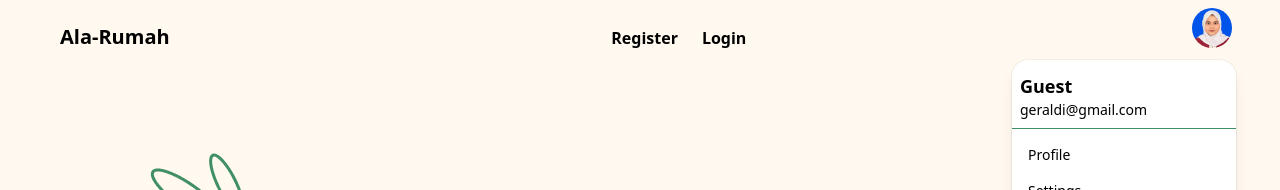
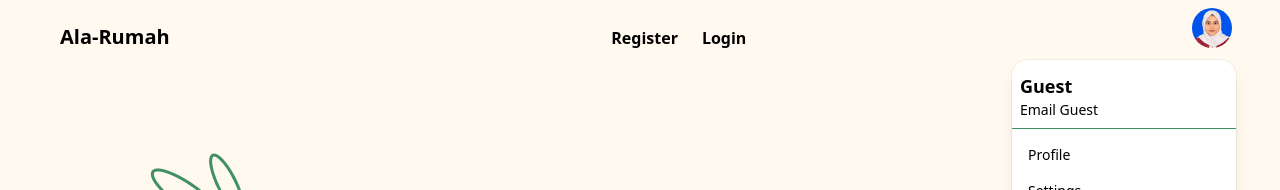
Before and after one commit to GeraldiNathan/ReactLaravel-FP, a React (Create React App) app: page /home in a window 1280 px wide. Both pictures are taken after a click on the element 1211 px from the left and 28 px from the top of the page. Shown: the top 190 px of the page. Built offline with nearby package versions, Linux system fonts and the light colour scheme.

Commit message:
feat(Navbar) : implemen show up email under username

```diff
--- a/src/components/NavbarComponents.jsx
+++ b/src/components/NavbarComponents.jsx
@@ -12,6 +12,7 @@ function Navbar() {
   console.warn(user);
 
   let userName = user ? user.name : "Guest";
+  let userEmail = user ? user.email : "Email Guest";
 
   // Logout
   const navigate = useNavigate();
@@ -102,7 +103,7 @@ function Navbar() {
                   {/* Dropdown items */}
                   <div className="flex flex-col justify-start items-start border-b border-hijau mb-2 p-2">
                     <span className="text-lg font-semibold">{userName}</span>
-                    <span className="text-sm">geraldi@gmail.com</span>
+                    <span className="text-sm">{userEmail}</span>
                   </div>
 
                   <div className="block text-sm text-black-600">
```
